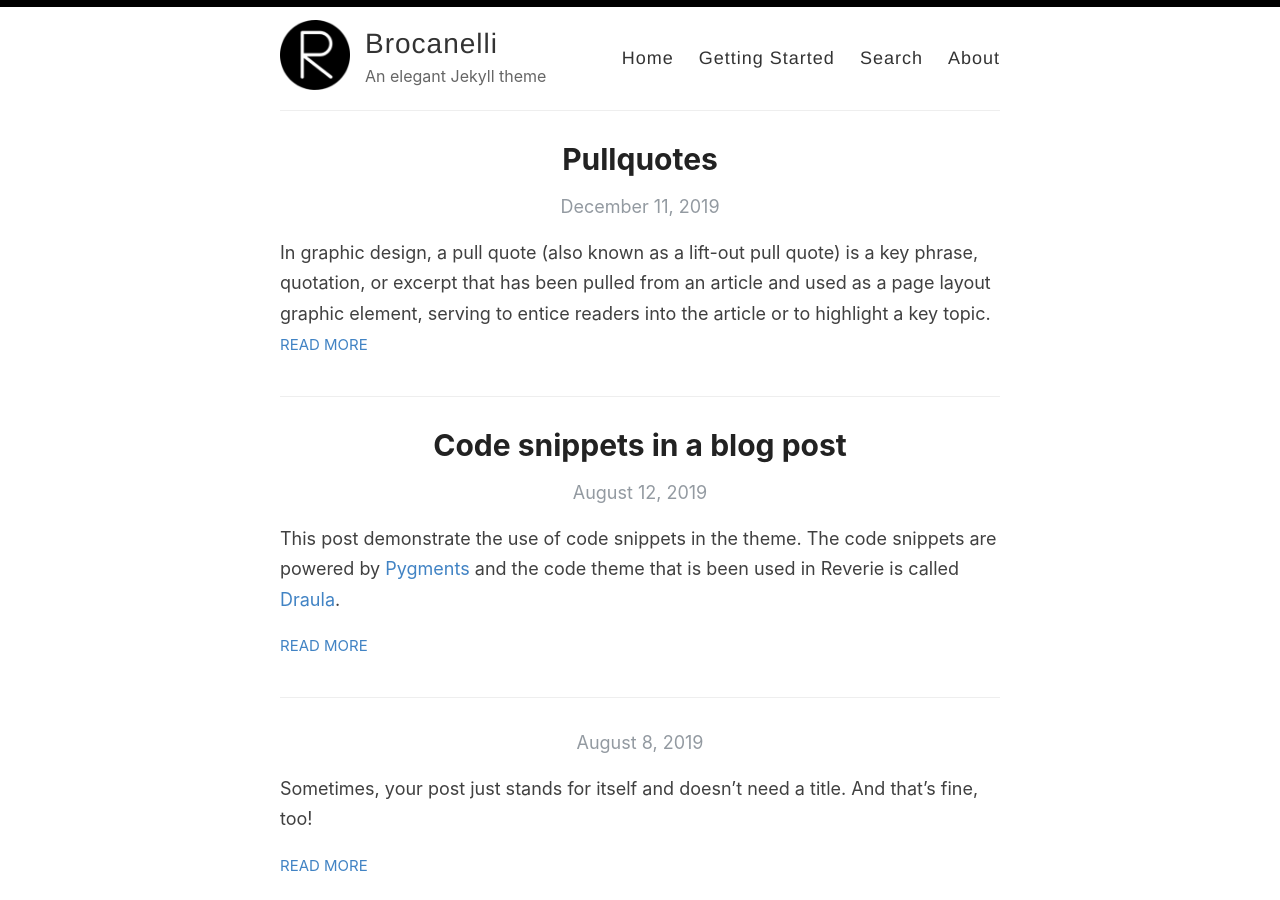
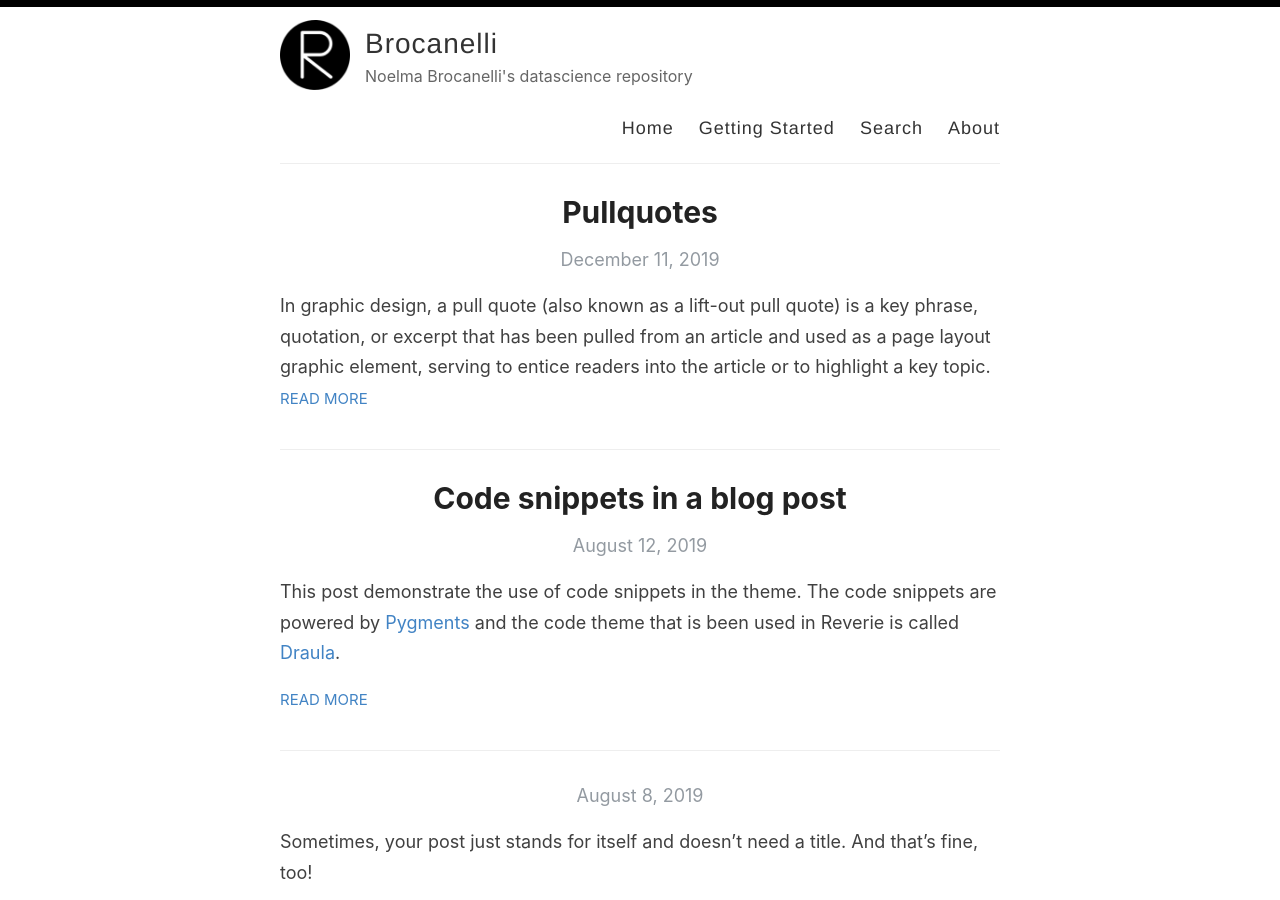
Before and after one commit to nbroca/nbrocanelli.github.io, a Jekyll site: the page built from index.html, in a window 1280 px wide and 900 px high. Built offline with Jekyll 4.4.1, drawn with Linux system fonts in a browser that asks for light colours; the list of posts is cut into pages by our own code.

Commit message:
Update _config.yml

```diff
--- a/_config.yml
+++ b/_config.yml
@@ -9,7 +9,7 @@ name: Brocanelli
 author: Noelma Brocanelli
 
 # Short bio or description (displayed in the header)
-description: An elegant Jekyll theme
+description: Noelma Brocanelli's datascience repository
 
 # URL of your avatar or profile pic (you could use your GitHub profile pic)
 avatar: /images/reverie.png
```
